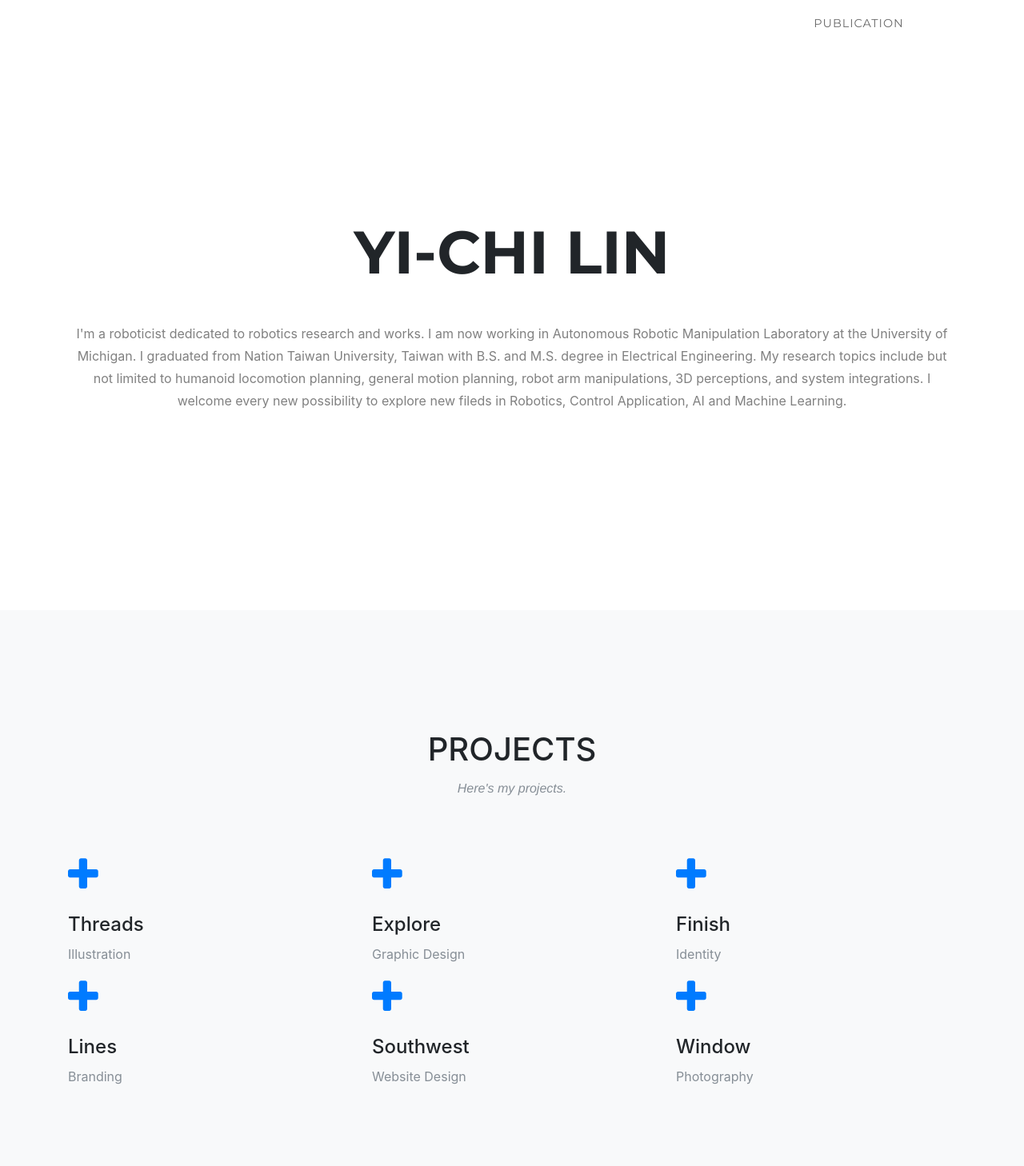
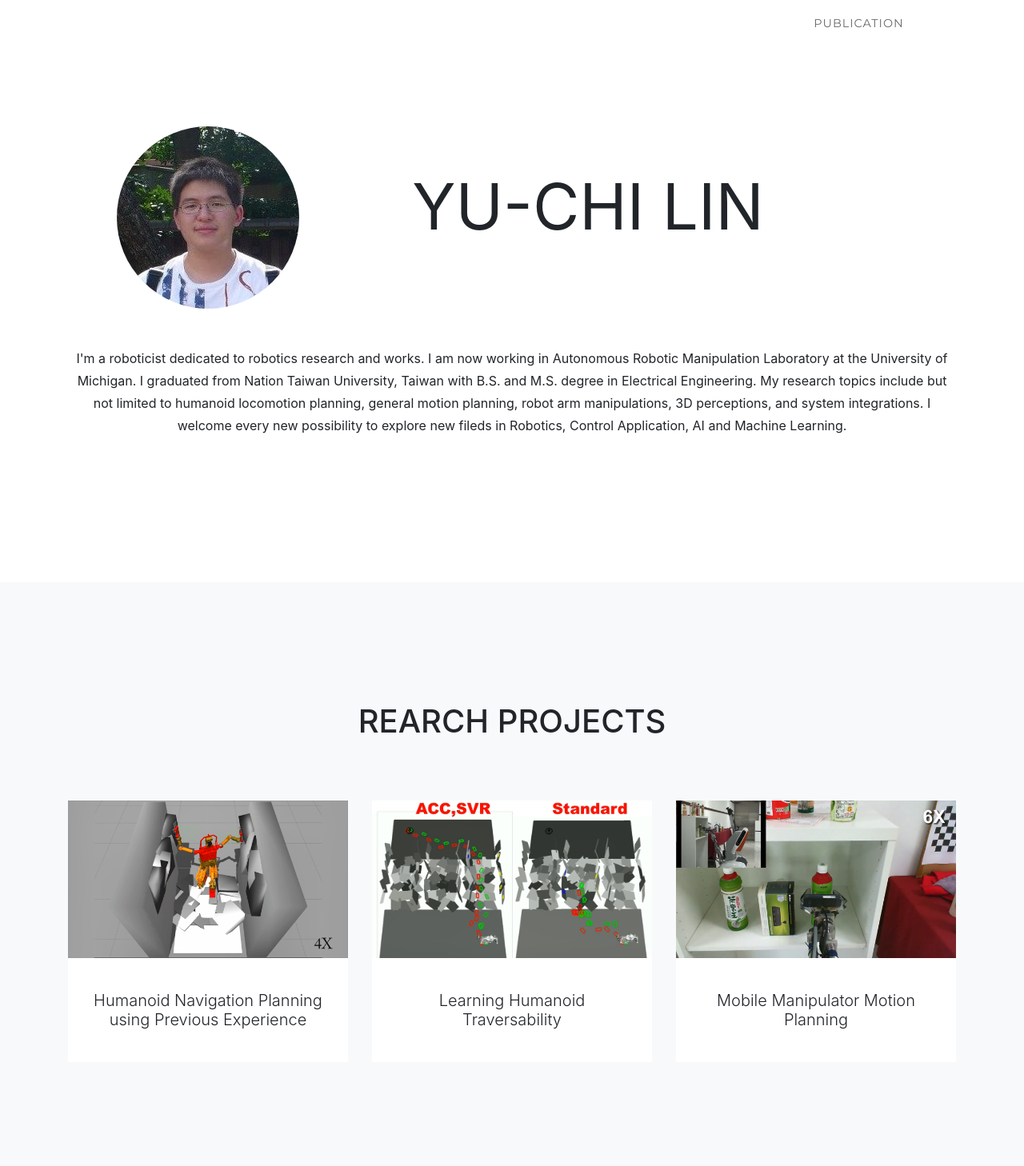
Before and after one commit to swiftyloves/yuchilin, a website with bundled scripts: page index.html in a window 1280 px wide. Shown: the part 22-1480 px from the top of the page at 80% size. Built offline with nearby package versions, Linux system fonts and the light colour scheme; files whose address does not match are found by name; a web font is replaced by a local one.

Commit message:
landing page

```diff
--- a/index.html
+++ b/index.html
@@ -38,7 +38,7 @@
         <div class="collapse navbar-collapse" id="navbarResponsive">
           <ul class="navbar-nav text-uppercase ml-auto">
             <li class="nav-item">
-              <a class="nav-link js-scroll-trigger" href="#projects">Research Projects</a>
+              <a class="nav-link js-scroll-trigger" href="#portfolio">Research Projects</a>
             </li>
             <li class="nav-item">
               <a class="nav-link js-scroll-trigger" href="#publication">Publication</a>
@@ -54,22 +54,28 @@
 
     <!-- Header -->
     <header class="masthead">
-      <div class="container">
-        <div class="intro-text">
-          <!-- <div class="intro-lead-in">Welcome To Our Studio!</div> -->
-          <div class="intro-heading text-uppercase">Yi-Chi Lin</div>
+      <div class="container landing-intro-container">
+
+          <div class="row landing-intro">
+            <div class="col-md-offset-1 col-md-4 col-sm-12 portfolio-item">
+              <img class="img-fluid img-profile rounded-circle mx-auto mb-2" src="img/yuchilin.jpg" alt="">
+            </div>
+            <!-- <div class="intro-lead-in">Welcome To Our Studio!</div> -->
+            <div class="col-md-6 col-sm-12 portfolio-item">
+              <div class="intro-heading text-uppercase">Yu-Chi Lin</div>
+            </div>
+          </div>
           <p class="mb-5 self-intro">I'm a roboticist dedicated to robotics research and works. I am now working in Autonomous Robotic Manipulation Laboratory at the University of Michigan. I graduated from Nation Taiwan University, Taiwan with B.S. and M.S. degree in Electrical Engineering. My research topics include but not limited to humanoid locomotion planning, general motion planning, robot arm manipulations,  3D perceptions, and system integrations. I welcome every new possibility to explore new fileds in Robotics, Control Application, AI and Machine Learning.</p>
-        </div>
       </div>
     </header>
 
     <!-- Portfolio Grid -->
-    <section class="bg-light" id="Projects">
+    <section class="bg-light" id="portfolio">
       <div class="container">
         <div class="row">
           <div class="col-lg-12 text-center">
-            <h2 class="section-heading text-uppercase">Projects</h2>
-            <h3 class="section-subheading text-muted">Here's my projects.</h3>
+            <h2 class="section-heading text-uppercase">Rearch Projects</h2>
+            <h3 class="section-subheading text-muted"></h3>
           </div>
         </div>
         <div class="row">
@@ -80,11 +86,10 @@
                   <i class="fa fa-plus fa-3x"></i>
                 </div>
               </div>
-              <img class="img-fluid" src="img/portfolio/01-thumbnail.jpg" alt="">
+              <img class="img-fluid" src="img/projects/prev_experience.png" alt="">
             </a>
             <div class="portfolio-caption">
-              <h4>Threads</h4>
-              <p class="text-muted">Illustration</p>
+              <h5 class="project-thum-title">Humanoid Navigation Planning using Previous Experience</h5>
             </div>
           </div>
           <div class="col-md-4 col-sm-6 portfolio-item">
@@ -94,11 +99,10 @@
                   <i class="fa fa-plus fa-3x"></i>
                 </div>
               </div>
-              <img class="img-fluid" src="img/portfolio/02-thumbnail.jpg" alt="">
+              <img class="img-fluid" src="img/projects/learning_traversability.png" alt="">
             </a>
             <div class="portfolio-caption">
-              <h4>Explore</h4>
-              <p class="text-muted">Graphic Design</p>
+              <h5 class="project-thum-title">Learning Humanoid Traversability</h5>
             </div>
           </div>
           <div class="col-md-4 col-sm-6 portfolio-item">
@@ -108,56 +112,12 @@
                   <i class="fa fa-plus fa-3x"></i>
                 </div>
               </div>
-              <img class="img-fluid" src="img/portfolio/03-thumbnail.jpg" alt="">
+              <img class="img-fluid" src="img/projects/mobile_manip_planning.png" alt="">
             </a>
             <div class="portfolio-caption">
-              <h4>Finish</h4>
-              <p class="text-muted">Identity</p>
+              <h5 class="project-thum-title">Mobile Manipulator Motion Planning</h5>
             </div>
           </div>
-          <div class="col-md-4 col-sm-6 portfolio-item">
-            <a class="portfolio-link" data-toggle="modal" href="#portfolioModal4">
-              <div class="portfolio-hover">
-                <div class="portfolio-hover-content">
-                  <i class="fa fa-plus fa-3x"></i>
-                </div>
-              </div>
-              <img class="img-fluid" src="img/portfolio/04-thumbnail.jpg" alt="">
-            </a>
-            <div class="portfolio-caption">
-              <h4>Lines</h4>
-              <p class="text-muted">Branding</p>
-            </div>
-          </div>
-          <div class="col-md-4 col-sm-6 portfolio-item">
-            <a class="portfolio-link" data-toggle="modal" href="#portfolioModal5">
-              <div class="portfolio-hover">
-                <div class="portfolio-hover-content">
-                  <i class="fa fa-plus fa-3x"></i>
-                </div>
-              </div>
-              <img class="img-fluid" src="img/portfolio/05-thumbnail.jpg" alt="">
-            </a>
-            <div class="portfolio-caption">
-              <h4>Southwest</h4>
-              <p class="text-muted">Website Design</p>
-            </div>
-          </div>
-          <div class="col-md-4 col-sm-6 portfolio-item">
-            <a class="portfolio-link" data-toggle="modal" href="#portfolioModal6">
-              <div class="portfolio-hover">
-                <div class="portfolio-hover-content">
-                  <i class="fa fa-plus fa-3x"></i>
-                </div>
-              </div>
-              <img class="img-fluid" src="img/portfolio/06-thumbnail.jpg" alt="">
-            </a>
-            <div class="portfolio-caption">
-              <h4>Window</h4>
-              <p class="text-muted">Photography</p>
-            </div>
-          </div>
-        </div>
       </div>
     </section>
 
@@ -226,37 +186,34 @@
     <footer>
       <div class="container">
         <div class="row">
-          <div class="col-md-4">
-            <span class="copyright">Copyright &copy; Yu-Chi Lin 2017</span>
-          </div>
-          <div class="col-md-4">
+          <div class="col-md-12">
             <ul class="list-inline social-buttons">
               <li class="list-inline-item">
-                <a href="#">
-                  <i class="fa fa-twitter"></i>
+                <a href="https://scholar.google.com/citations?user=ZXX_Z38AAAAJ">
+                  <i class="fa fa-google"></i>
                 </a>
               </li>
               <li class="list-inline-item">
-                <a href="#">
-                  <i class="fa fa-facebook"></i>
+                <a target="_blank" href="https://github.com/LinYuChi">
+                  <i class="fa fa-github" aria-hidden="true"></i>
                 </a>
               </li>
               <li class="list-inline-item">
-                <a href="#">
+                <a href="https://www.linkedin.com/in/yu-chi-lin-5177756a/">
                   <i class="fa fa-linkedin"></i>
+                </a>
+              </li>
+              <li class="list-inline-item">
+                <a href="mailto:linyuchi@umich.edu">
+                  <i class="fa fa-envelope"></i>
                 </a>
               </li>
             </ul>
           </div>
-          <div class="col-md-4">
-            <ul class="list-inline quicklinks">
-              <li class="list-inline-item">
-                <a href="#">Privacy Policy</a>
-              </li>
-              <li class="list-inline-item">
-                <a href="#">Terms of Use</a>
-              </li>
-            </ul>
+        </div>
+        <div class="row">
+          <div class="col-md-12">
+            <span class="copyright">Copyright &copy; Yu-Chi Lin 2017</span>
           </div>
         </div>
       </div>
@@ -278,9 +235,8 @@
               <div class="col-lg-8 mx-auto">
                 <div class="modal-body">
                   <!-- Project Details Go Here -->
-                  <h2 class="text-uppercase">Project Name</h2>
-                  <p class="item-intro text-muted">Lorem ipsum dolor sit amet consectetur.</p>
-                  <img class="img-fluid d-block mx-auto" src="img/portfolio/01-full.jpg" alt="">
+                  <h2 class="text-uppercase">Humanoid Navigation Planning using Previous Experience</h2>
+                  <img class="img-fluid d-block mx-auto" src="img/projects/prev_experience.png" alt="">
                   <p>Use this area to describe your project. Lorem ipsum dolor sit amet, consectetur adipisicing elit. Est blanditiis dolorem culpa incidunt minus dignissimos deserunt repellat aperiam quasi sunt officia expedita beatae cupiditate, maiores repudiandae, nostrum, reiciendis facere nemo!</p>
                   <ul class="list-inline">
                     <li>Date: January 2017</li>
--- a/js/agency.js
+++ b/js/agency.js
@@ -31,7 +31,7 @@
     if ($("#mainNav").offset().top > 100) {
       $("#mainNav").addClass("navbar-shrink");
     } else {
-      $("#mainNav").removeClass("navbar-shrink");
+      // $("#mainNav").removeClass("navbar-shrink");
     }
   };
   // Collapse now if page is not at top
--- a/scss/_masthead.scss
+++ b/scss/_masthead.scss
@@ -38,6 +38,12 @@ header.masthead {
   color: #ea9797;
 }
 
+.project-thum-title {
+  font-weight: 300;
+  display: table-cell;
+  vertical-align: middle;
+}
+
 a:hover {
  text-decoration: none;
 }
--- a/scss/_portfolio.scss
+++ b/scss/_portfolio.scss
@@ -42,6 +42,8 @@
     }
     .portfolio-caption {
       max-width: 400px;
+      height: 130px;
+      display: table;
       margin: 0 auto;
       padding: 25px;
       text-align: center;
@@ -61,6 +63,17 @@
   * {
     z-index: 2;
   }
+}
+.intro-heading {
+  font-size: 80px;
+  line-height: 200px;
+}
+.landing-intro {
+  padding: 100px 0 40px;
+}
+.landing-intro-container {
+  height: 750px;
+  padding-top: 80px;
 }
 @media(min-width:767px) {
   #portfolio {
```
Also changed, not shown: css/agency.css, css/agency.min.css, img/projects/learning_traversability.png (added), img/projects/mobile_manip_planning.png (added), img/projects/prev_experience.png (added), img/yuchilin.jpg (added), js/agency.min.js.
